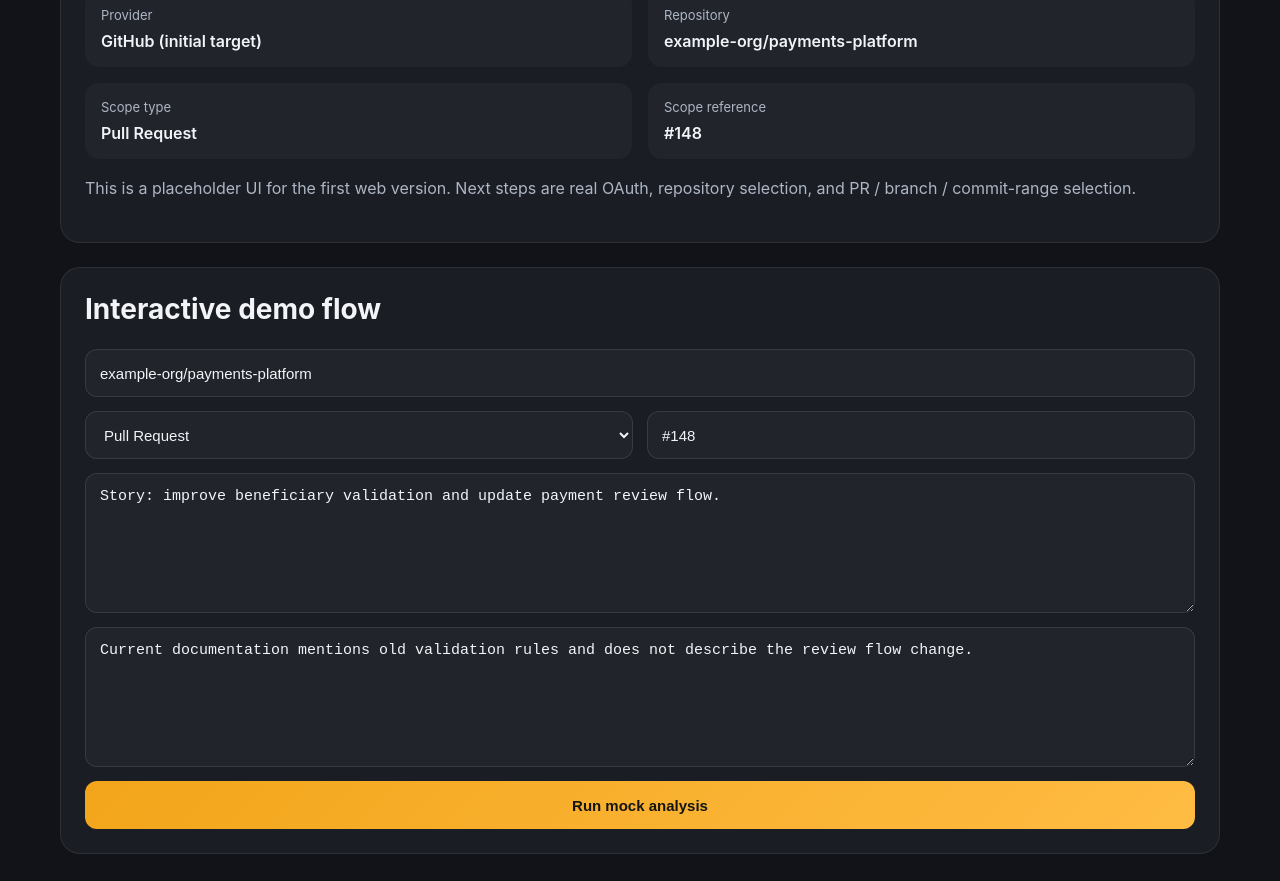
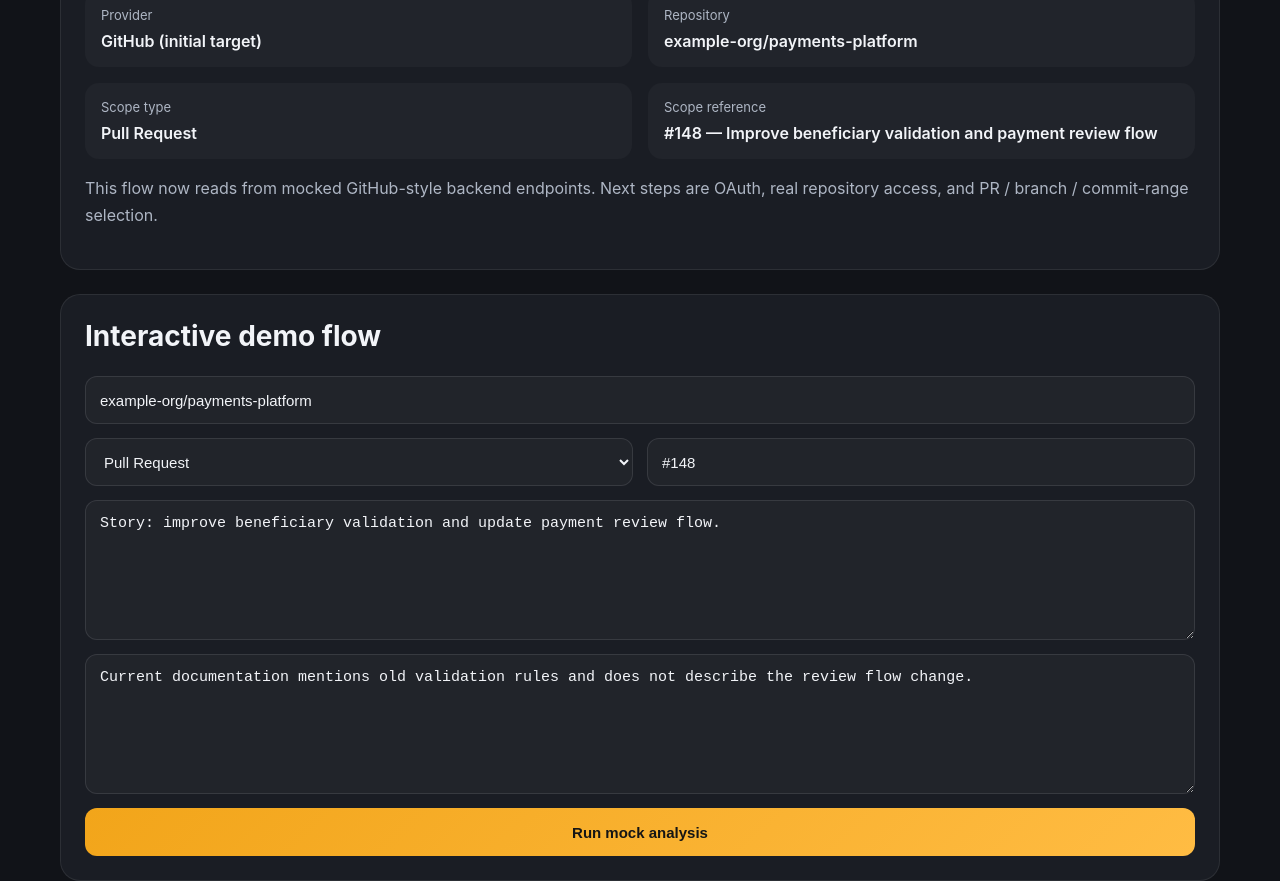
Before and after one commit to denysodyntsov/docote, a Next.js app in the folder docote-web/: page / in a window 1280 px wide. Shown: the part 920-1801 px from the top of the page. Built offline with nearby package versions, Linux system fonts and the light colour scheme.

Commit message:
Add mocked GitHub repo and PR flow to DoCoTe web

```diff
--- /dev/null
+++ b/docote-web/app/api/github/pull-requests/route.ts
@@ -0,0 +1,10 @@
+import { NextResponse } from 'next/server';
+import { mockPullRequests } from '../../../../lib/github-mock';
+
+export async function GET() {
+  return NextResponse.json({
+    ok: true,
+    mode: 'mock-github',
+    pullRequests: mockPullRequests
+  });
+}
--- /dev/null
+++ b/docote-web/app/api/github/repositories/route.ts
@@ -0,0 +1,10 @@
+import { NextResponse } from 'next/server';
+import { mockRepositories } from '../../../../lib/github-mock';
+
+export async function GET() {
+  return NextResponse.json({
+    ok: true,
+    mode: 'mock-github',
+    repositories: mockRepositories
+  });
+}
--- a/docote-web/components/repository-selector.tsx
+++ b/docote-web/components/repository-selector.tsx
@@ -1,15 +1,30 @@
+'use client';
+
+import { useEffect, useState } from 'react';
+
 export function RepositorySelector() {
+  const [repositories, setRepositories] = useState<any[]>([]);
+  const [pullRequests, setPullRequests] = useState<any[]>([]);
+
+  useEffect(() => {
+    fetch('/api/github/repositories').then((r) => r.json()).then((data) => setRepositories(data.repositories || []));
+    fetch('/api/github/pull-requests').then((r) => r.json()).then((data) => setPullRequests(data.pullRequests || []));
+  }, []);
+
+  const repo = repositories[0];
+  const pr = pullRequests[0];
+
   return (
     <section style={{ background: '#1a1d24', border: '1px solid rgba(255,255,255,0.08)', borderRadius: 20, padding: 24, marginTop: 24 }}>
       <h2 style={{ marginTop: 0, fontSize: 28 }}>Repository and change scope</h2>
       <div style={{ display: 'grid', gridTemplateColumns: 'repeat(2, minmax(0, 1fr))', gap: 16 }}>
         <Field label="Provider" value="GitHub (initial target)" />
-        <Field label="Repository" value="example-org/payments-platform" />
+        <Field label="Repository" value={repo?.full_name || 'Loading…'} />
         <Field label="Scope type" value="Pull Request" />
-        <Field label="Scope reference" value="#148" />
+        <Field label="Scope reference" value={pr ? `#${pr.number} — ${pr.title}` : 'Loading…'} />
       </div>
       <p style={{ marginTop: 16, color: '#aeb6c4', lineHeight: 1.7 }}>
-        This is a placeholder UI for the first web version. Next steps are real OAuth, repository selection,
+        This flow now reads from mocked GitHub-style backend endpoints. Next steps are OAuth, real repository access,
         and PR / branch / commit-range selection.
       </p>
     </section>
--- /dev/null
+++ b/docote-web/lib/github-mock.ts
@@ -0,0 +1,35 @@
+import type { GitHubPullRequestSummary, GitHubRepository } from './github-types';
+
+export const mockRepositories: GitHubRepository[] = [
+  {
+    id: 1,
+    name: 'payments-platform',
+    full_name: 'example-org/payments-platform',
+    private: true,
+    default_branch: 'main'
+  },
+  {
+    id: 2,
+    name: 'client-portal',
+    full_name: 'example-org/client-portal',
+    private: true,
+    default_branch: 'main'
+  }
+];
+
+export const mockPullRequests: GitHubPullRequestSummary[] = [
+  {
+    number: 148,
+    title: 'Improve beneficiary validation and payment review flow',
+    state: 'open',
+    headRefName: 'feature/beneficiary-validation-refresh',
+    baseRefName: 'main'
+  },
+  {
+    number: 152,
+    title: 'Update transaction status documentation references',
+    state: 'open',
+    headRefName: 'feature/docs-impact-refactor',
+    baseRefName: 'main'
+  }
+];
--- /dev/null
+++ b/docote-web/lib/github-types.ts
@@ -0,0 +1,15 @@
+export interface GitHubRepository {
+  id: number;
+  name: string;
+  full_name: string;
+  private: boolean;
+  default_branch: string;
+}
+
+export interface GitHubPullRequestSummary {
+  number: number;
+  title: string;
+  state: string;
+  headRefName: string;
+  baseRefName: string;
+}
```
Also changed, not shown: 1 other file (tests, documents, lock files or other folders).
